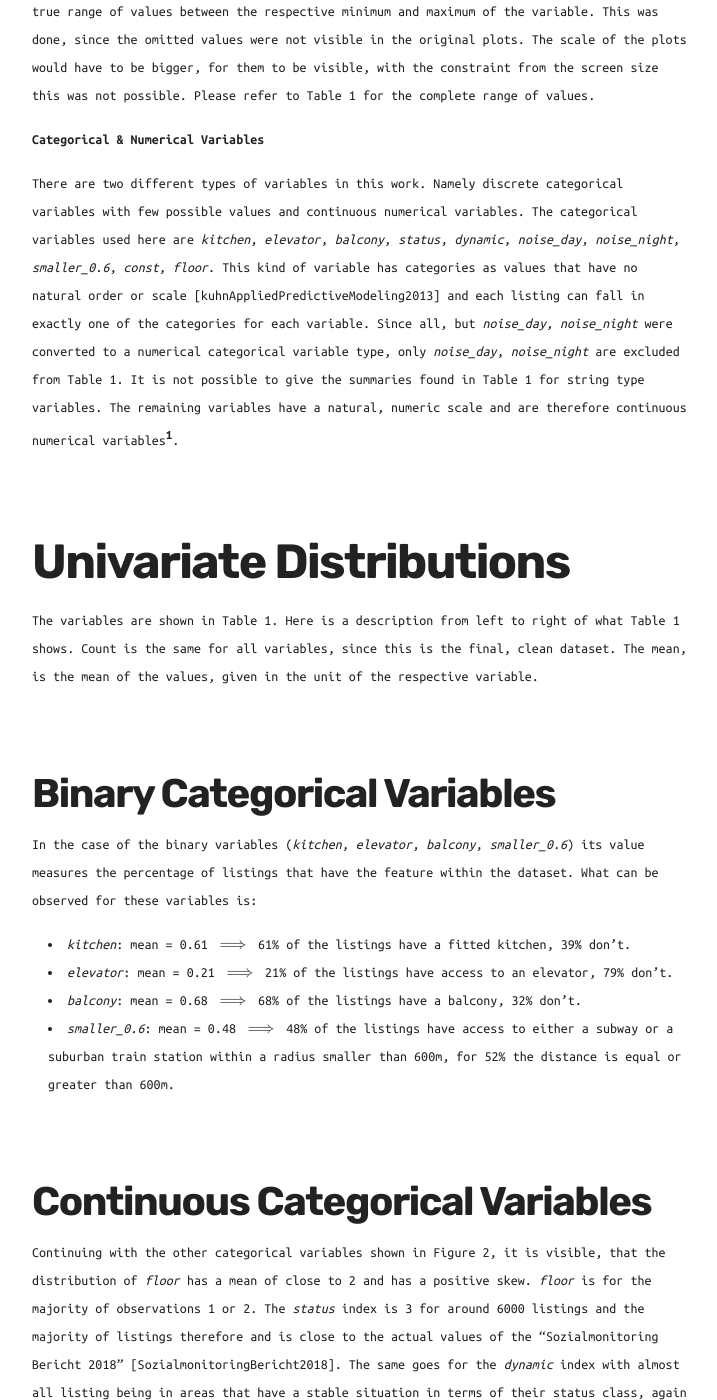
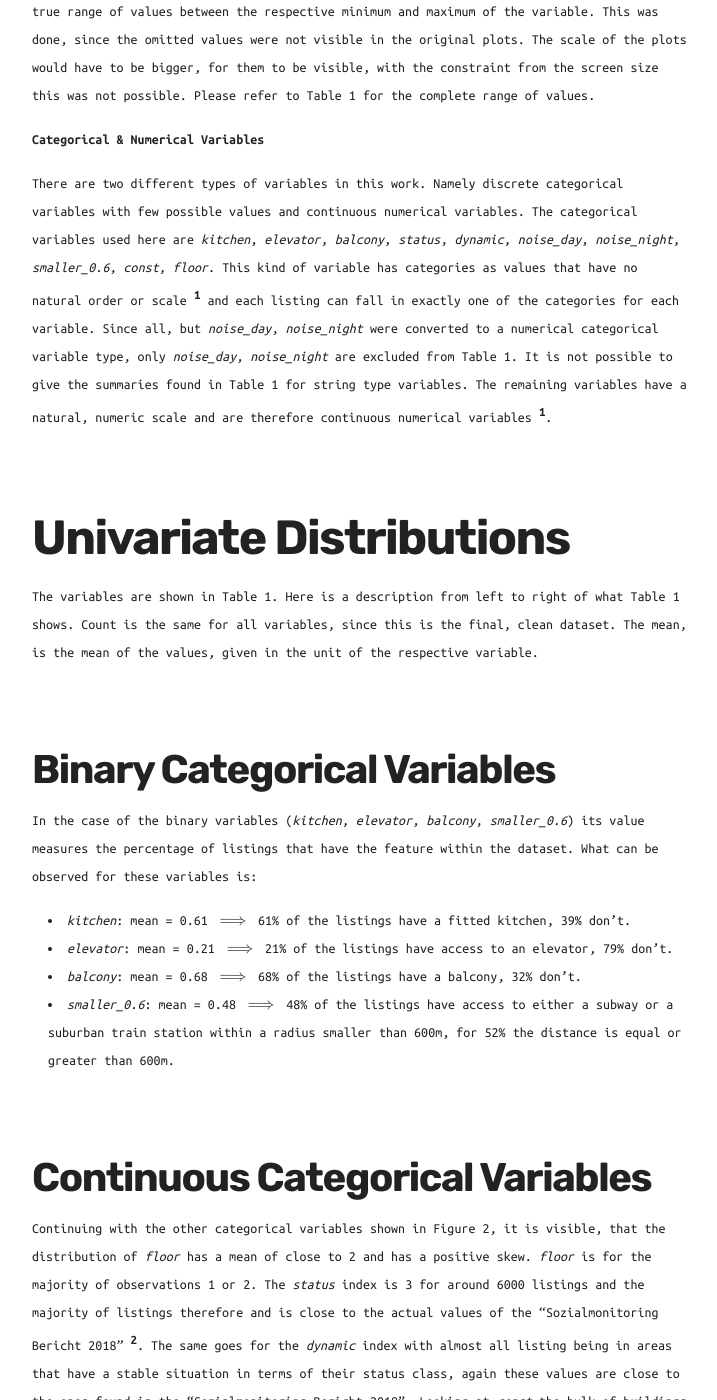
Before and after one commit to kletobias/kletobias.github.io, a Jekyll site: the page built from _projects/hamburg_eda.md, in a window 1280 px wide and 1400 px high, scrolled down 2078 px. Shown: the whole window, without its empty margins (38-755 px from the left). Built offline with Jekyll 4.4.1, drawn with Linux system fonts in a browser that asks for light colours; nearby versions of some CDN libraries; formulas are drawn with MathJax 3; some of the changed text lies outside the part shown.

Commit message:
testing how markdown is rendered on the site with eda post

```diff
--- a/_projects/hamburg_eda.md
+++ b/_projects/hamburg_eda.md
@@ -32,13 +32,13 @@ categorical variables with few possible values and continuous numerical
 variables. The categorical variables used here are _kitchen_,
 _elevator_, _balcony_, _status_, _dynamic_, _noise_day_, _noise_night_,
 _smaller_0.6_, _const_, _floor_. This kind of variable has categories as
-values that have no natural order or scale [kuhnAppliedPredictiveModeling2013] and each listing can fall in
+values that have no natural order or scale [^1] and each listing can fall in
 exactly one of the categories for each variable. Since all, but
 _noise_day_, _noise_night_ were converted to a numerical categorical
 variable type, only _noise_day_, _noise_night_ are excluded from
 Table 1. It is not possible to give the
 summaries found in Table 1 for string type variables. The remaining variables have
-a natural, numeric scale and are therefore continuous numerical variables[^1].
+a natural, numeric scale and are therefore continuous numerical variables [^1].
 
 ## Univariate Distributions
 The variables are shown in Table 1. Here is a description from left to right of what
@@ -62,7 +62,7 @@ Figure 2, it is visible, that the distribution of _floor_ has a mean of close to
 skew. _floor_ is for the majority of observations 1 or 2. The _status_
 index is 3 for around 6000 listings and the majority of listings
 therefore and is close to the actual values of the "Sozialmonitoring
-Bericht 2018" [SozialmonitoringBericht2018]. The same goes for the
+Bericht 2018" [^2]. The same goes for the
 _dynamic_ index with almost all listing being in areas that have a
 stable situation in terms of their status class, again these values are
 close to the ones found in the "Sozialmonitoring Bericht 2018".
@@ -196,5 +196,6 @@ more slowly afterwards.
 
 After the table, we write more words.
 
-## References
-[^1]: kuhnAppliedPredictiveModeling2013
+#### References
+[^1]:Kuhn, M., Johnson, K., 2013. Applied Predictive Modeling. Springer New York, New York, NY. https://doi.org/10.1007/978-1-4614-6849-3
+[^2]:Sozialmonitoring Bericht 2018, n.d. , Sozialmonitoring Bericht. Behörde für Stadtentwicklung und Wohnen Amt für Wohnen, Stadterneuerung und Bodenordnung, Hamburg.
```
